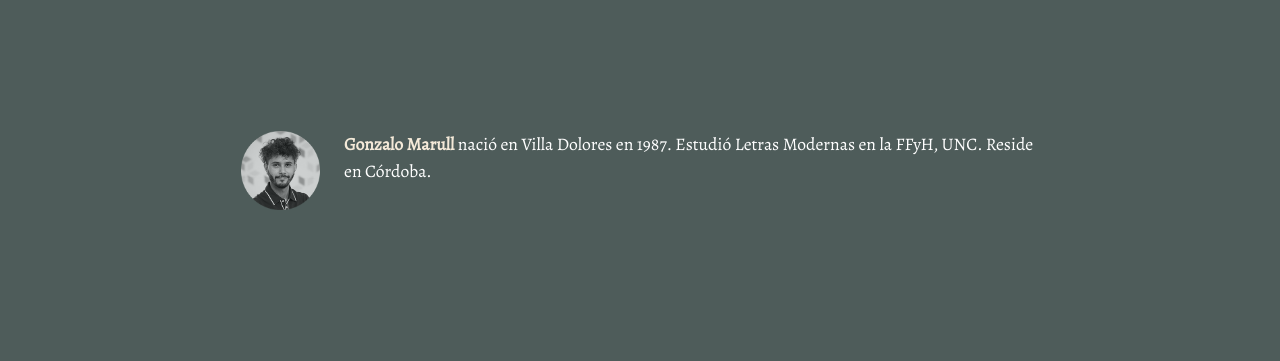
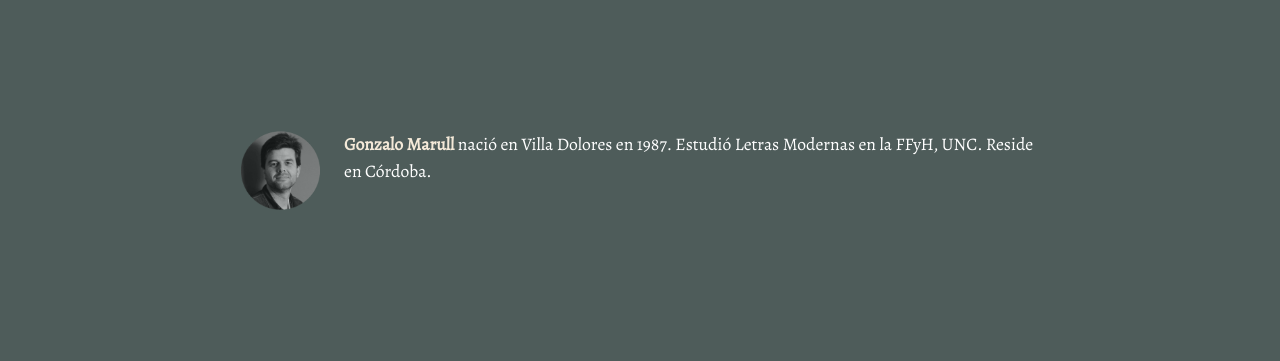
Before and after one commit to mrosini/itinerarios-brochero, a plain HTML site: page ensayo4.html in a window 1280 px wide. Shown: the part 4460-4821 px from the top of the page. Drawn offline with nearby package versions, Linux system fonts and the light colour scheme.

Commit message:
fotoss ensayos

```diff
--- a/ensayo4.html
+++ b/ensayo4.html
@@ -130,7 +130,7 @@
     <div class="container-fluid" >
       <div class="row justify-content-center">
         <div class="col-lg-1 text-left">
-         <img src="img/fotosIT3/ensayistas/M_Olmedo.png" alt="" style="opacity: 0.8; margin-bottom: 1.5em; width: 7em;" class="img-fluid" >
+         <img src="img/IT4/Ensayistas/Marull.png" alt="" style="opacity: 0.8; margin-bottom: 1.5em; width: 7em;" class="img-fluid" >
         </div>
         <div class="col-lg-7">
          <p style="color: white"><span class="arena4"><strong>Gonzalo Marull</strong></span> nació en Villa Dolores en 1987. Estudió Letras Modernas en la FFyH, UNC. Reside en Córdoba.</p>
```
Also changed, not shown: ensayo2.html (+1 -1 lines).
